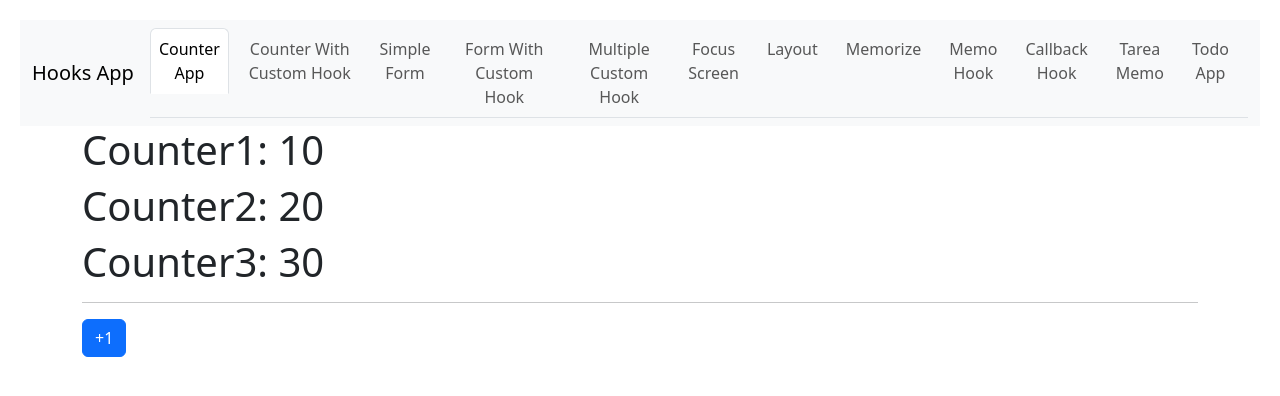
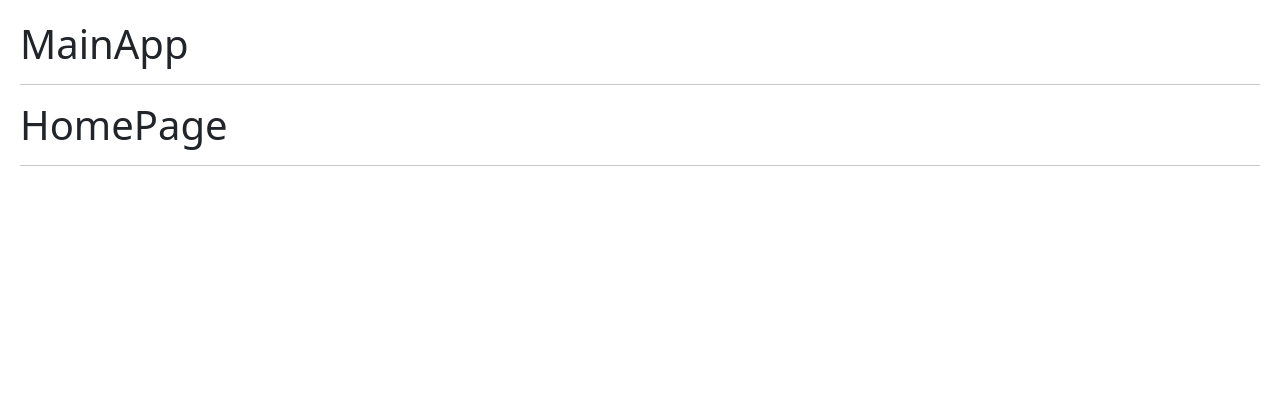
Before and after one commit to juanbpadilla/05-hook-app, a React (Vite) app: page / in a window 1280 px wide. Shown: the top 396 px of the page. Built offline with nearby package versions, Linux system fonts and the light colour scheme.

Commit message:
Agregar páginas de navegación y configurar rutas con react-router-dom

```diff
--- a/package.json
+++ b/package.json
@@ -11,7 +11,8 @@
   },
   "dependencies": {
     "react": "^18.3.1",
-    "react-dom": "^18.3.1"
+    "react-dom": "^18.3.1",
+    "react-router-dom": "^6.27.0"
   },
   "devDependencies": {
     "@eslint/js": "^9.11.1",
--- /dev/null
+++ b/src/09-useContext/AboutPage.jsx
@@ -0,0 +1,9 @@
+
+export const AboutPage = () => {
+  return (
+    <>
+      <h1>AboutPage</h1>
+      <hr />
+    </>
+  )
+}
--- /dev/null
+++ b/src/09-useContext/HomePage.jsx
@@ -0,0 +1,10 @@
+
+
+export const HomePage = () => {
+  return (
+    <>
+      <h1>HomePage</h1>
+      <hr />
+    </>
+  )
+}
--- /dev/null
+++ b/src/09-useContext/LoginPage.jsx
@@ -0,0 +1,10 @@
+
+
+export const LoginPage = () => {
+  return (
+    <>
+      <h1>LoginPage</h1>
+      <hr />
+    </>
+  )
+}
--- /dev/null
+++ b/src/09-useContext/MainApp.jsx
@@ -0,0 +1,23 @@
+import { Navigate, Route, Routes } from 'react-router-dom'
+import { AboutPage, HomePage, LoginPage } from './'
+
+
+export const MainApp = () => {
+  return (
+    <>
+      <h1>MainApp</h1>
+      <hr />
+
+      <Routes>
+        <Route path='/' element={ <HomePage /> } />
+        <Route path='login' element={ <LoginPage /> } />
+        <Route path='about' element={ <AboutPage /> } />
+
+        {/* <Route path='/*' element={ <h1>404 Not Found</h1> } /> */}
+        {/* <Route path='/*' element={ <LoginPage /> } /> */}
+        <Route path='/*' element={ <Navigate to="/about" /> } />
+
+      </Routes>
+    </>
+  )
+}
--- /dev/null
+++ b/src/09-useContext/index.js
@@ -0,0 +1,4 @@
+export { AboutPage } from './AboutPage';
+export { HomePage } from './HomePage';
+export { LoginPage } from './LoginPage';
+export { MainApp } from './MainApp';
--- a/src/main.jsx
+++ b/src/main.jsx
@@ -1,13 +1,18 @@
 // import { StrictMode } from 'react'
 import { createRoot } from 'react-dom/client'
+import { BrowserRouter } from 'react-router-dom'
 
-import { HooksApp } from './HooksApp'
+// import { HooksApp } from './HooksApp'
 import './08-useReducer/intro-reducer'
 
 import './index.css'
+import { MainApp } from './09-useContext/MainApp'
 
 createRoot(document.getElementById('root')).render(
   // <StrictMode>
-    <HooksApp />
-  // </StrictMode>,
+    // <HooksApp />
+    <BrowserRouter>
+      <MainApp />
+    </BrowserRouter>
+  // </StrictMode>
 )
```
Also changed, not shown: 2 other files (tests, documents, lock files or other folders).
